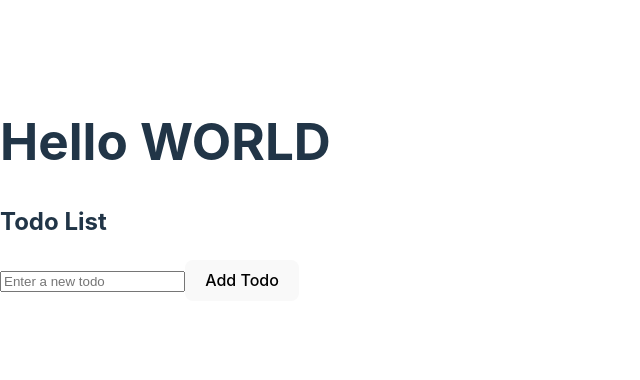
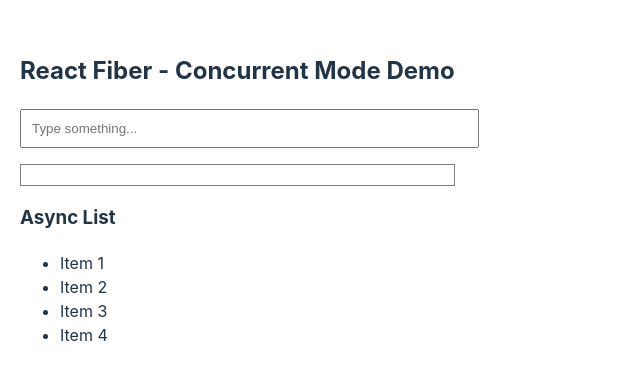
Before and after one commit to alimirhashimli1/practice, a React (Vite) app in the folder frontend/: page / in a window 1280 px wide. Shown: the part 202-582 px from the top of the page, without its empty margins (0-640 px from the left). Built offline with nearby package versions, Linux system fonts and the light colour scheme.

Commit message:
react fiber

```diff
--- a/frontend/src/App.tsx
+++ b/frontend/src/App.tsx
@@ -1,12 +1,11 @@
-import TodoList from "./components/TodoList"
+import FiberDemo from "./components/FiberDemo"
 
 function App() {
 
   return (
     <>
     <div>
-      <h1>Hello WORLD</h1>
-      <TodoList/>
+      <FiberDemo/>
     </div>
     </>
   )
--- /dev/null
+++ b/frontend/src/components/AsyncList.tsx
@@ -0,0 +1,35 @@
+import React, { useState, useEffect } from "react";
+
+// Simulating an asynchronous operation, like fetching data
+const fetchData = (): Promise<string[]> => {
+  return new Promise((resolve) => {
+    setTimeout(() => {
+      resolve(["Item 1", "Item 2", "Item 3", "Item 4"]);
+    }, 2000); // Simulate a 2-second delay
+  });
+};
+
+const AsyncList: React.FC = () => {
+  const [data, setData] = useState<string[]>([]);
+
+  useEffect(() => {
+    const loadData = async () => {
+      const result = await fetchData();
+      setData(result);
+    };
+    loadData();
+  }, []);
+
+  return (
+    <div>
+      <h3>Async List</h3>
+      <ul>
+        {data.map((item, index) => (
+          <li key={index}>{item}</li>
+        ))}
+      </ul>
+    </div>
+  );
+};
+
+export default AsyncList;
--- /dev/null
+++ b/frontend/src/components/FiberDemo.tsx
@@ -0,0 +1,63 @@
+import { lazy, Suspense, useState, useTransition, Profiler } from "react";
+
+const FiberDemo: React.FC = () => {
+  const [text, setText] = useState("");
+  const [list, setList] = useState<string[]>([]);
+  const [isPending, startTransition] = useTransition();
+
+  const AsyncList = lazy(() => import("./AsyncList"));
+
+  const handleChange = (e: React.ChangeEvent<HTMLInputElement>) => {
+    setText(e.target.value);
+
+    // Simulate a computation-heavy task to update the list
+    const newList = Array.from({ length: 20000 }, (_, i) => `${e.target.value} - Item ${i}`);
+    startTransition(() => {
+      setList(newList);
+    });
+  };
+
+  // Profiler callback to log render duration and other details
+  const profilerCallback = (
+    id: string,
+    phase: "mount" | "update",
+    actualDuration: number,
+    baseDuration: number,
+    startTime: number,
+    commitTime: number
+  ) => {
+    console.log(`Profiler (${id}) - ${phase} phase:`);
+    console.log(`  Actual render time: ${actualDuration}ms`);
+    console.log(`  Base render time: ${baseDuration}ms`);
+    console.log(`  Start time: ${startTime}`);
+    console.log(`  Commit time: ${commitTime}`);
+  };
+
+  return (
+    <div style={{ padding: "20px" }}>
+      <h2>React Fiber - Concurrent Mode Demo</h2>
+      <input
+        type="text"
+        value={text}
+        onChange={handleChange}
+        placeholder="Type something..."
+        style={{ padding: "10px", width: "100%" }}
+      />
+      {isPending && <p>Loading...</p>}
+      <ul style={{ maxHeight: "300px", overflowY: "auto", border: "1px solid gray", padding: "10px" }}>
+        {list.map((item, index) => (
+          <li key={index}>{item}</li>
+        ))}
+      </ul>
+
+      {/* Wrap the Suspense and AsyncList with Profiler */}
+      <Profiler id="async-list" onRender={profilerCallback}>
+        <Suspense fallback={<p>Loading...</p>}>
+          <AsyncList />
+        </Suspense>
+      </Profiler>
+    </div>
+  );
+};
+
+export default FiberDemo;
```
Also changed, not shown: frontend/src/components/error_boundary/ErrorBoundary.tsx (added, +30 -0 lines), 1 other file (tests, documents, lock files or other folders).
